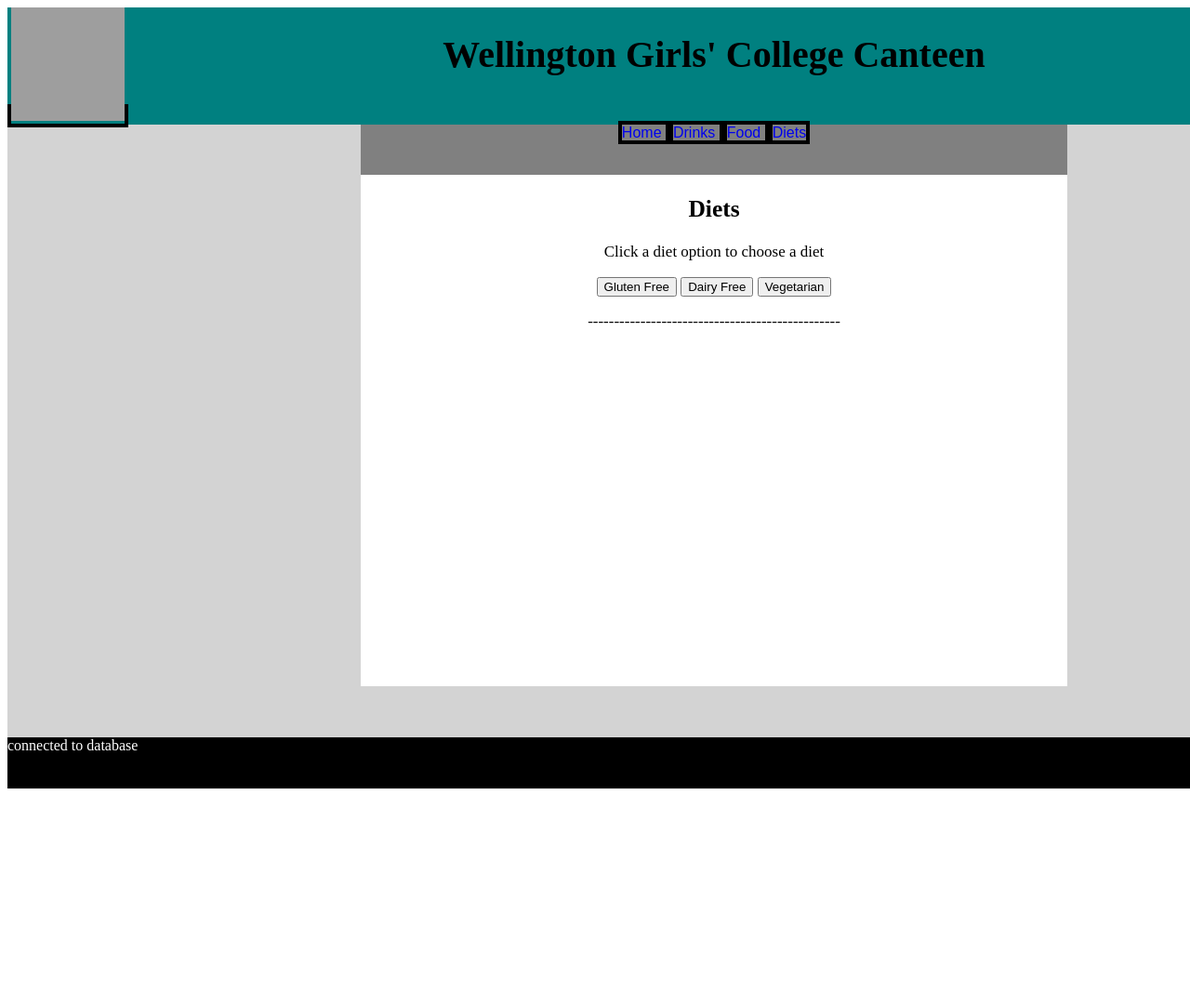
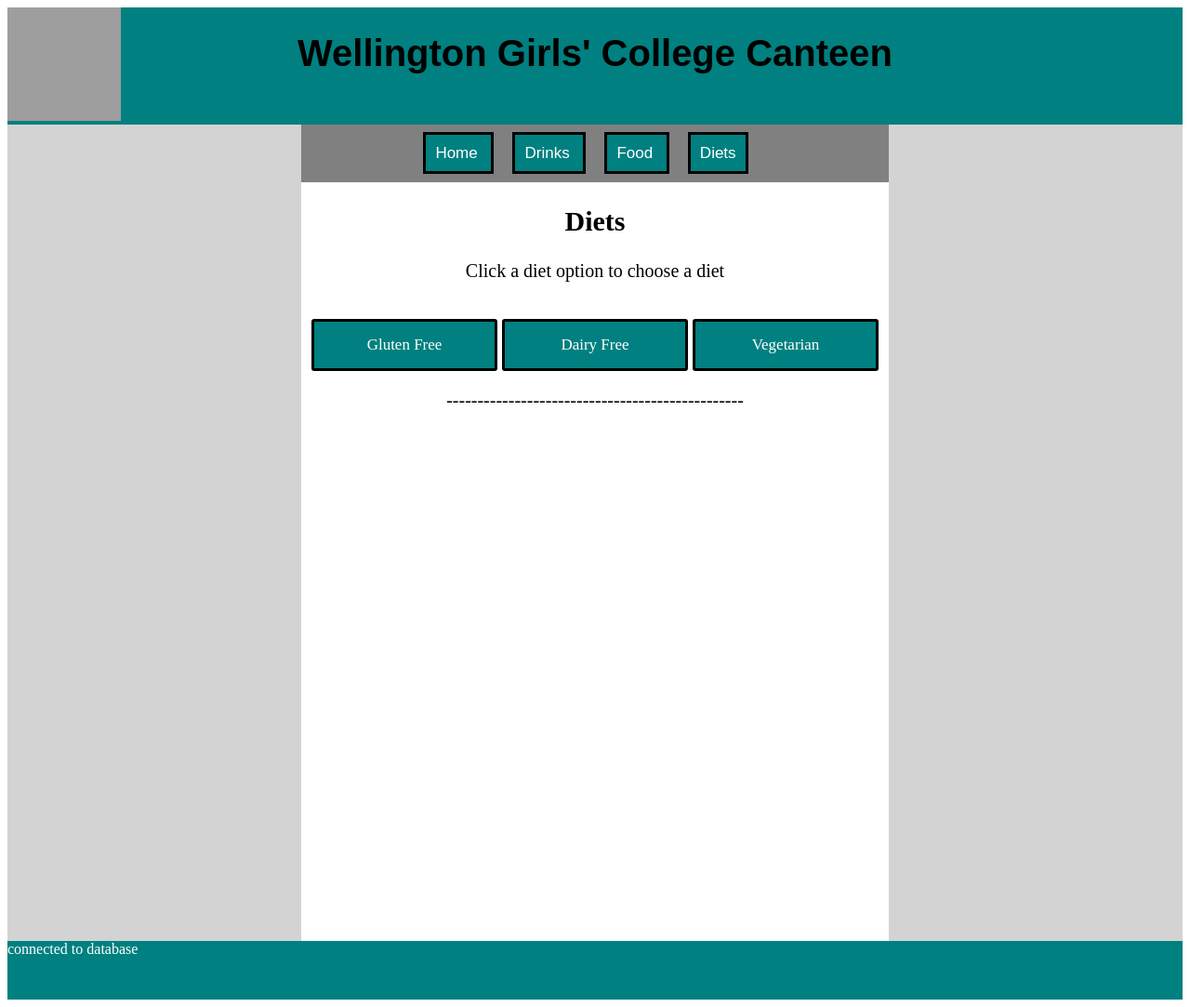
Before and after one commit to Phoebe-Williamson/Canteen, a PHP site: page /diets.php in a window 1280 px wide; the page is wider, and only the part inside the window is pictured. Shown: that part at 93% size. Before the commit the page ends 848 px from the top of that part, so only its background shows below. Run offline with PHP 8.4, Linux system fonts and the light colour scheme; data that the repository does not hold is empty; grey boxes are pictures that could not be loaded.

Commit message:
changed stuff
and a input section which codes for the looks of the button on the diets page, also updated the nav button to look better

```diff
--- a/style.css
+++ b/style.css
@@ -1,14 +1,12 @@
 /* CSS Style Sheet */
 
 .grid {
-    width: 1520px;
-    height: 840px;
     /* Declare the grid container */
     display: grid;
     grid-template-columns: 1fr 1fr 1fr 1fr;
-    grid-template-rows: 1fr 0.5fr 5fr 0.5fr 0.5fr;
+    grid-template-rows: 1fr 0.5fr 4fr 2fr 0.5fr 0.5fr;
     background-color: lightgray;
-
+    font-family: sans-serif;
 }
 /* grid sections for all pages */
 .header{
@@ -20,6 +18,7 @@
     background-color: teal;
     text-align: center;
     font-size: 20px;
+    font-family: sans-serif;
 }
 .logo{
     grid-column-start: 1;
@@ -35,30 +34,82 @@
     grid-row-end: 3;
     text-align: center;
     background-color: grey;
+    font-family: sans-serif;
+    align-content: center;
+    text-margin-top: 20px;
 }
 .footer{
     color: white;
-    background-color: black;
+    background-color: teal;
     grid-column-start: 1;
     grid-column-end: 5;
-    grid-row-start: 5;
-    grid-row-end: 6;
+    grid-row-start: 6;
+    grid-row-end: 7;
+    font-family: SansSerif;
+
 }
-
+/* main space on home, drinks and diets page*/
 .special{
     grid-column-start: 2;
     grid-column-end: 4;
     grid-row-start: 3;
-    grid-row-end: 4;
+    grid-row-end: 6;
+    background-color: white;
+    text-align: center;
+    text-decoration: black;
+    font-size: 20px;
+    font-family: SansSerif;
+}
+/**/
+a.one{
+    font-size: 17px;
+    padding: 10px;
+    background-color: teal;
+    border: 3px solid black;
+    margin-top: 20px;
+    color: white;
+    width: 200px;
+    border-radius: 0px;
+    font-family: sans-serif;
+    text-decoration: none;
+    margin-right: 20px;
+}
+/*Tag and link for the logo to bring to home page, need to be different as a.one had a square border and it was
+  present on the image*/
+a.two{
+    font-family: SansSerif;
+    text-decoration: none;
+}
+/* Different layout for the food page */
+.foodleft{
+    grid-column-start: 2;
+    grid-column-end: 3;
+    grid-row-start: 3;
+    grid-row-end: 6;
     background-color: white;
     text-align: center;
     font-size: 17px;
+    font-family: SansSerif;
 }
-a{
-    border-style: solid;
-    border-radius: 0px;
-    border-width: 4px;
-    border-color: black;
-    font-family: Arial;
-    text-decoration: none;
+.foodright{
+    grid-column-start: 3;
+    grid-column-end: 4;
+    grid-row-start: 3;
+    grid-row-end: 6;
+    background-color: white;
+    text-align: center;
+    font-size: 17px;
+    font-family: SansSerif;
 }
+/* Changing the button for the diets page so it isn't just the normal grey button*/
+input{
+    font-family: SansSerif;
+    font-size: 17px;
+    padding: 15px;
+    background-color: teal;
+    border: 3px solid black;
+    border-radius: 3px;
+    margin-top: 20px;
+    color: white;
+    width: 200px;
+}
```
